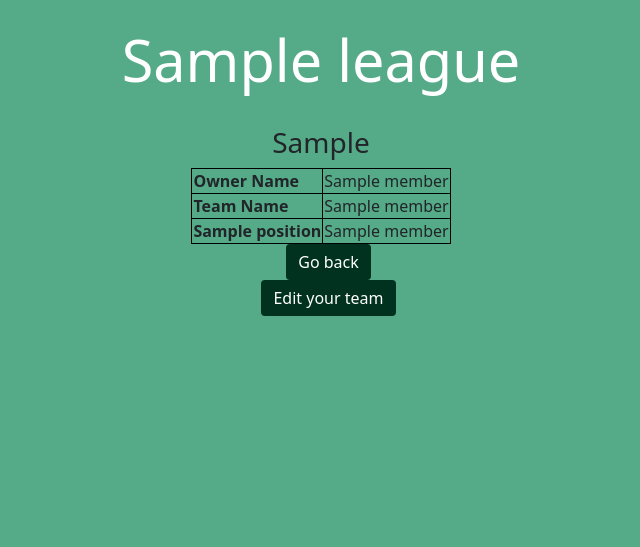
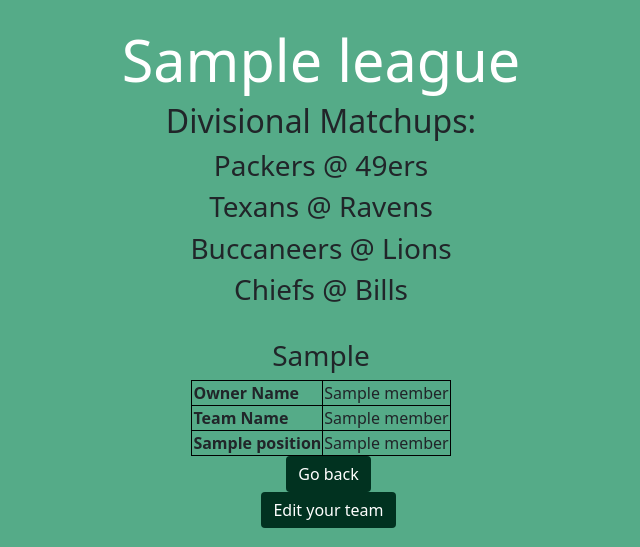
Before and after one commit to rohbat/fantasy_postseason_challenge, a Flask app: template fantasy_postseason_challenge/templates/view_league.html in a window 1280 px wide. Shown: the top 547 px of the page, without its empty margins (319-959 px from the left). Run offline with Flask 2, Linux system fonts and the light colour scheme; the template is opened without the code that fills it: most values are stand-ins (such as "Sample title", 1, 10 or a date in 2020); parts of the project's set-up code (start-up, migrations or seed data) failed here and were passed over; some libraries are stand-ins or nearby versions.

Commit message:
divisional matchups

```diff
--- a/fantasy_postseason_challenge/templates/view_league.html
+++ b/fantasy_postseason_challenge/templates/view_league.html
@@ -14,6 +14,13 @@
   <body>
     <div class="main-wrapper">
       <h1>{{league.league_name}}</h1>
+
+      <h2>Divisional Matchups:</h2>
+
+      <h3>Packers @ 49ers</h3>
+      <h3>Texans @ Ravens</h3>
+      <h3>Buccaneers @ Lions</h3>
+      <h3>Chiefs @ Bills</h3>
 
       {% with messages = get_flashed_messages() %}
         {% if messages %}
```
